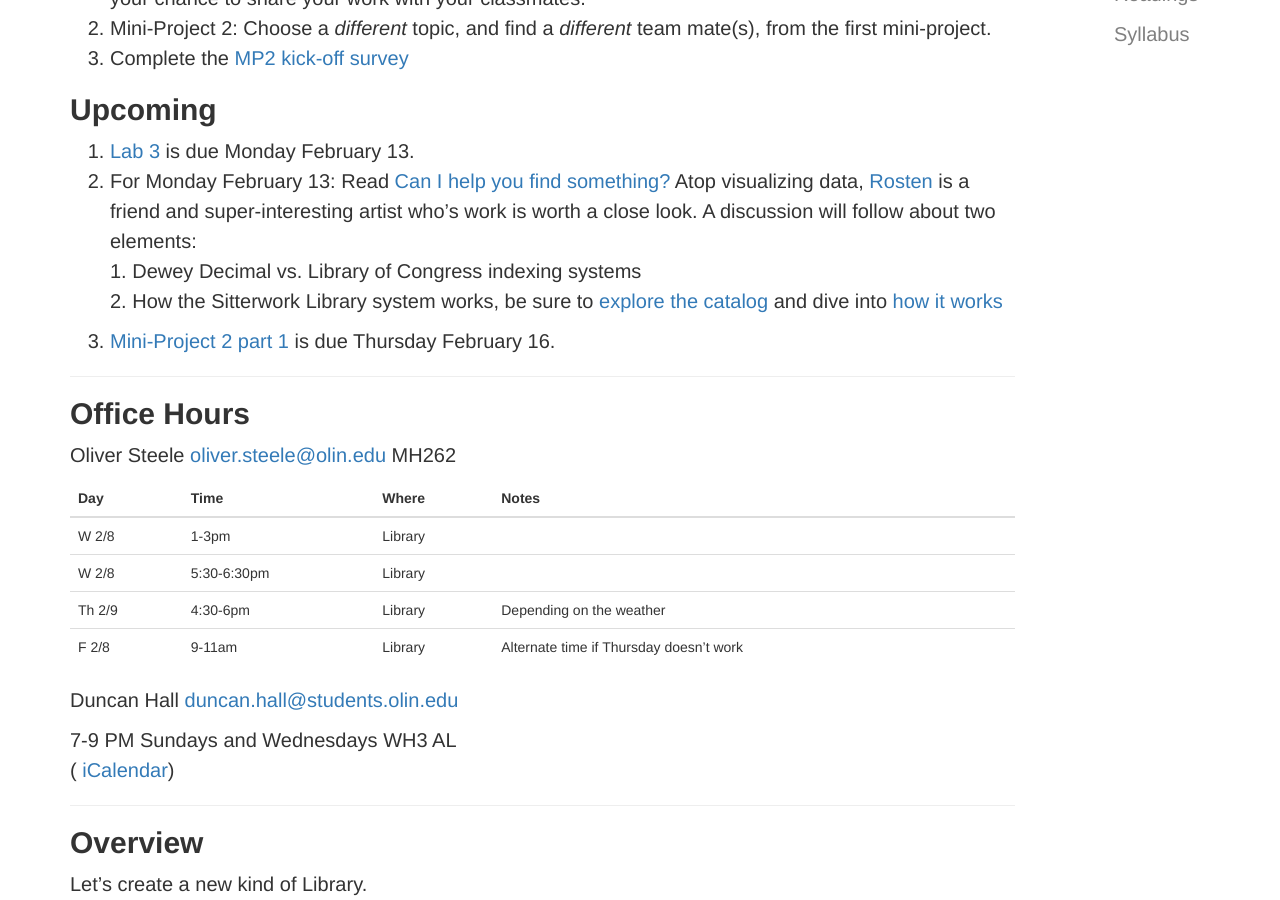
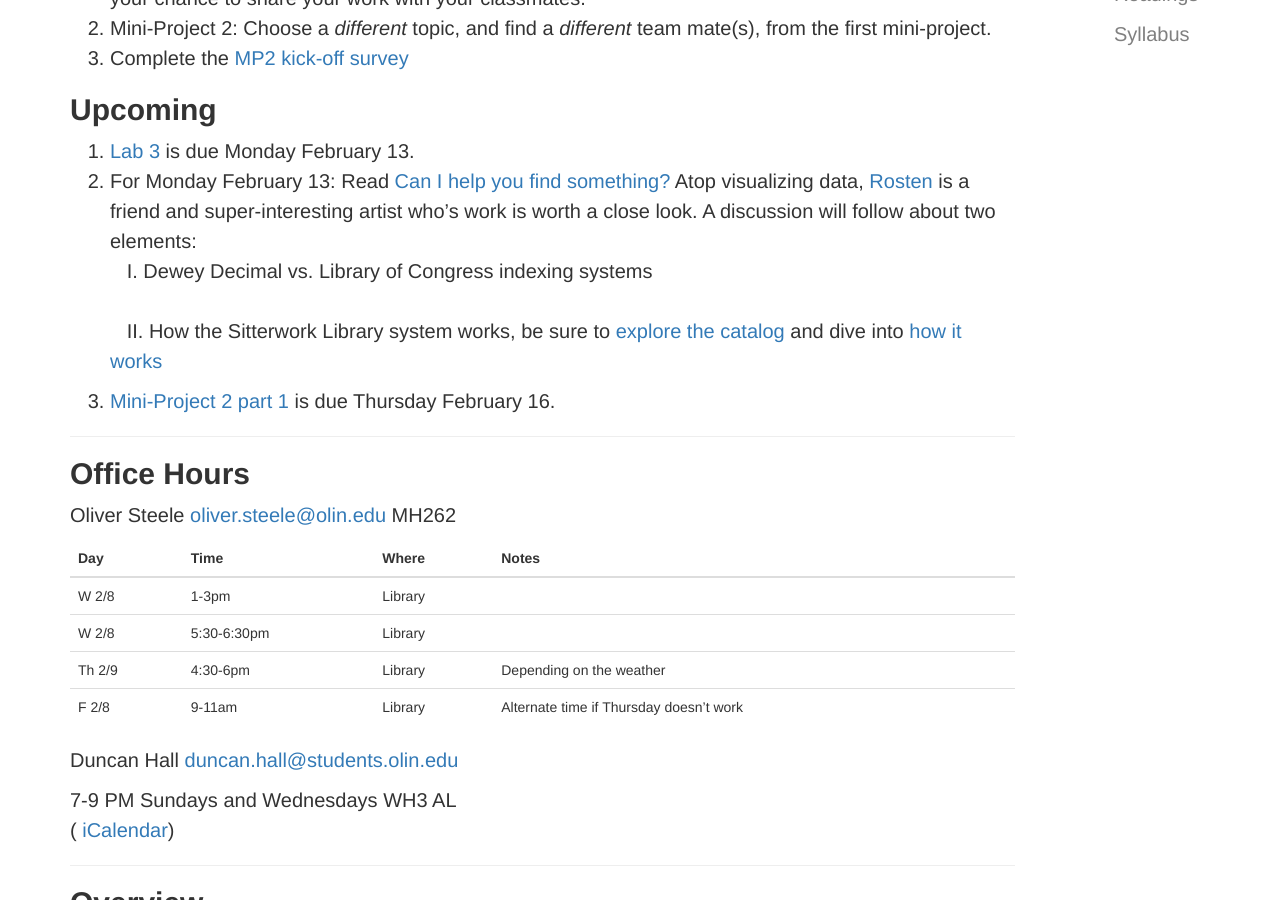
Before and after one commit to osteele/hackingthelibrary.org, a Jekyll site: the page built from index.md, in a window 1280 px wide and 900 px high, scrolled down 454 px. Built offline with Jekyll 4.4.1, drawn with Linux system fonts in a browser that asks for light colours.

Commit message:
styling list

```diff
--- a/_data/readings.yml
+++ b/_data/readings.yml
@@ -26,6 +26,6 @@ can_I_help_you_find_something:
   reading: >
     Read [Can I help you find something?](http://www.rostenwoo.biz/index.php/abouthaystacks) Atop visualizing data, [Rosten](http://www.rostenwoo.biz/) is a friend and super-interesting artist who's work is worth a close look.
     A discussion will follow about two elements:  <br>
-    1. Dewey Decimal vs. Library of Congress indexing systems <br>
-    2. How the Sitterwork Library system works, be sure to [explore the catalog](http://www.sitterwerk-katalog.ch/controller/public/show_book.php?gm=661114) and dive into [how it works](http://www.sitterwerk.ch/en/art-library/dynamic-order.html)
+    &nbsp; &nbsp;I. Dewey Decimal vs. Library of Congress indexing systems <br><br>
+    &nbsp; &nbsp;II. How the Sitterwork Library system works, be sure to [explore the catalog](http://www.sitterwerk-katalog.ch/controller/public/show_book.php?gm=661114) and dive into [how it works](http://www.sitterwerk.ch/en/art-library/dynamic-order.html)
   due: 2017-02-13
```
